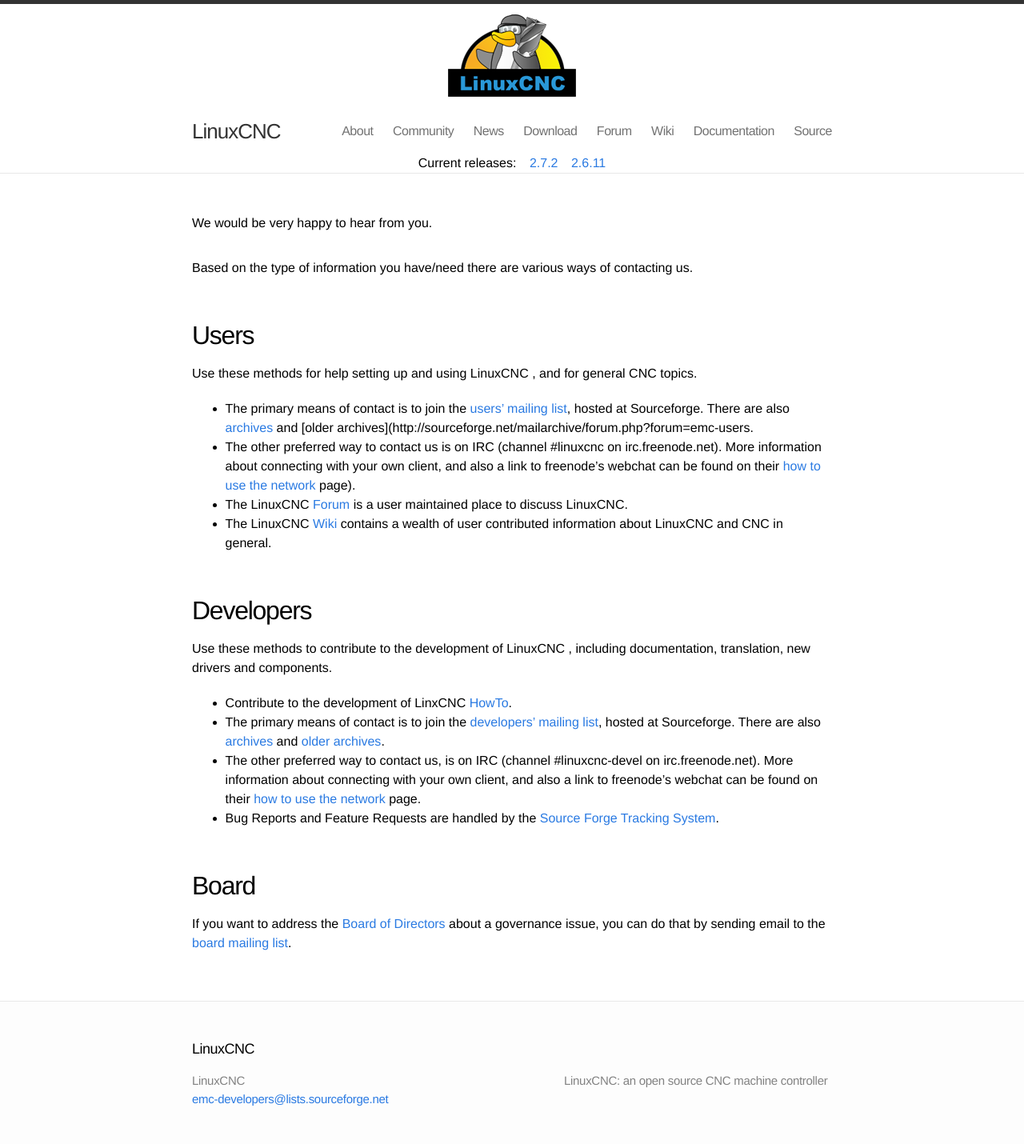
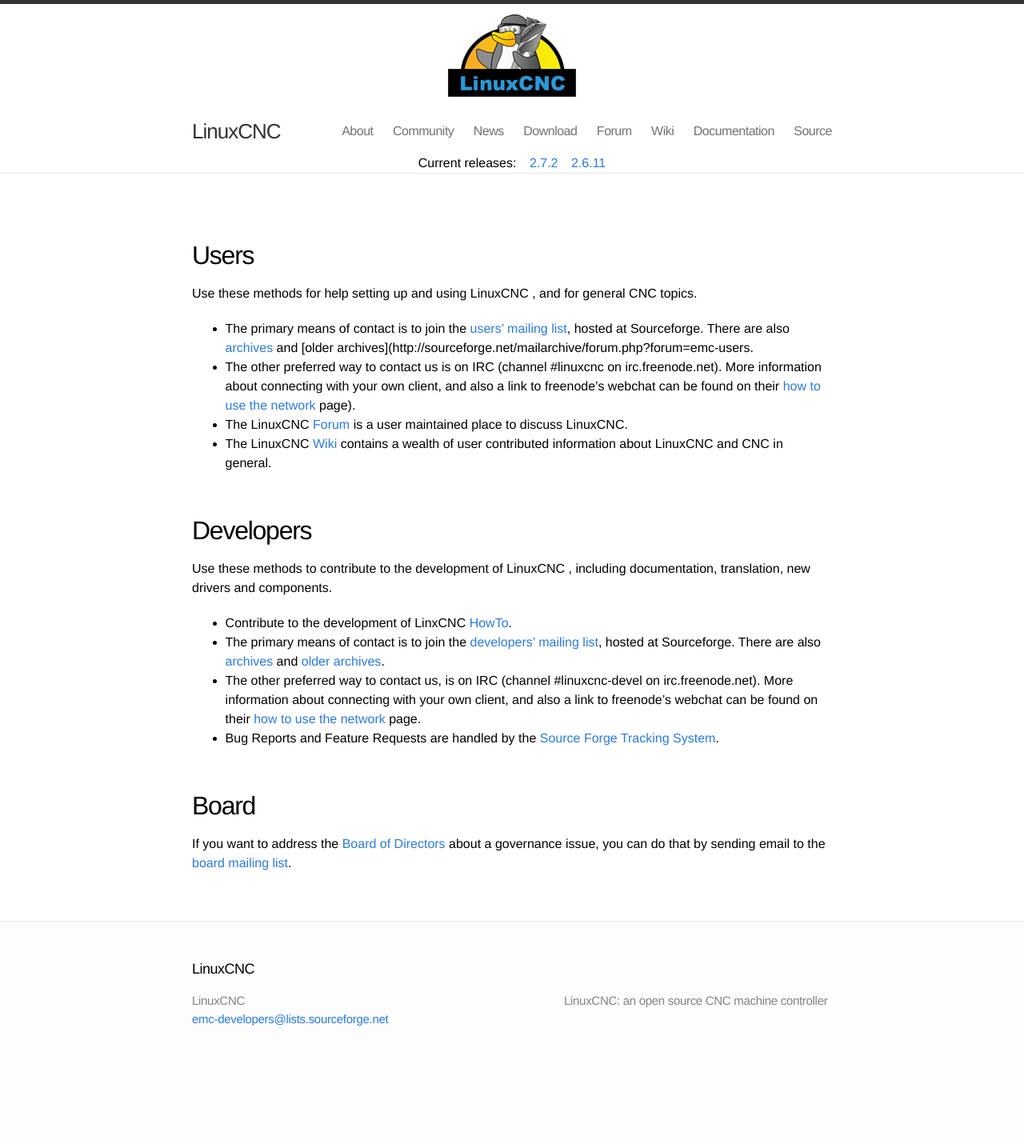
Before and after one commit to LinuxCNC/wlo, a Jekyll site: the page built from community/index.md, in a window 1280 px wide. Shown: the whole page at 80% size. Built offline with Jekyll 4.4.1, drawn with Linux system fonts in a browser that asks for light colours; after the commit the page ends 1330 px from its top, so only the background shows below that.

Commit message:
remove some superfluous stuff from Community page

```diff
--- a/community/index.md
+++ b/community/index.md
@@ -6,11 +6,6 @@
 joomla_url: community
 date: 2006-02-27 14:42:54.000000000 -07:00
 ---
-We would be very happy to hear from you.
-
-Based on the type of information you have/need there are various ways
-of contacting us.
-
 
 ## Users
 
```
